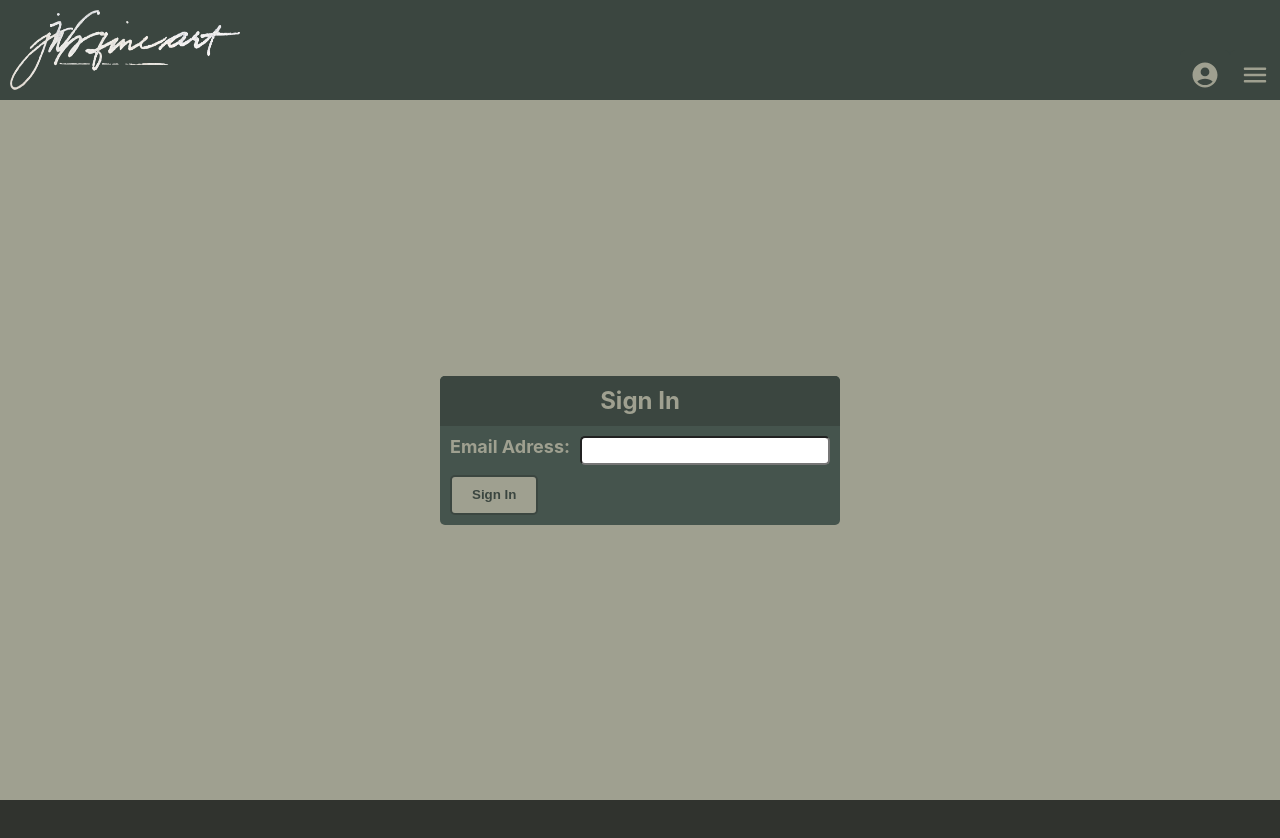
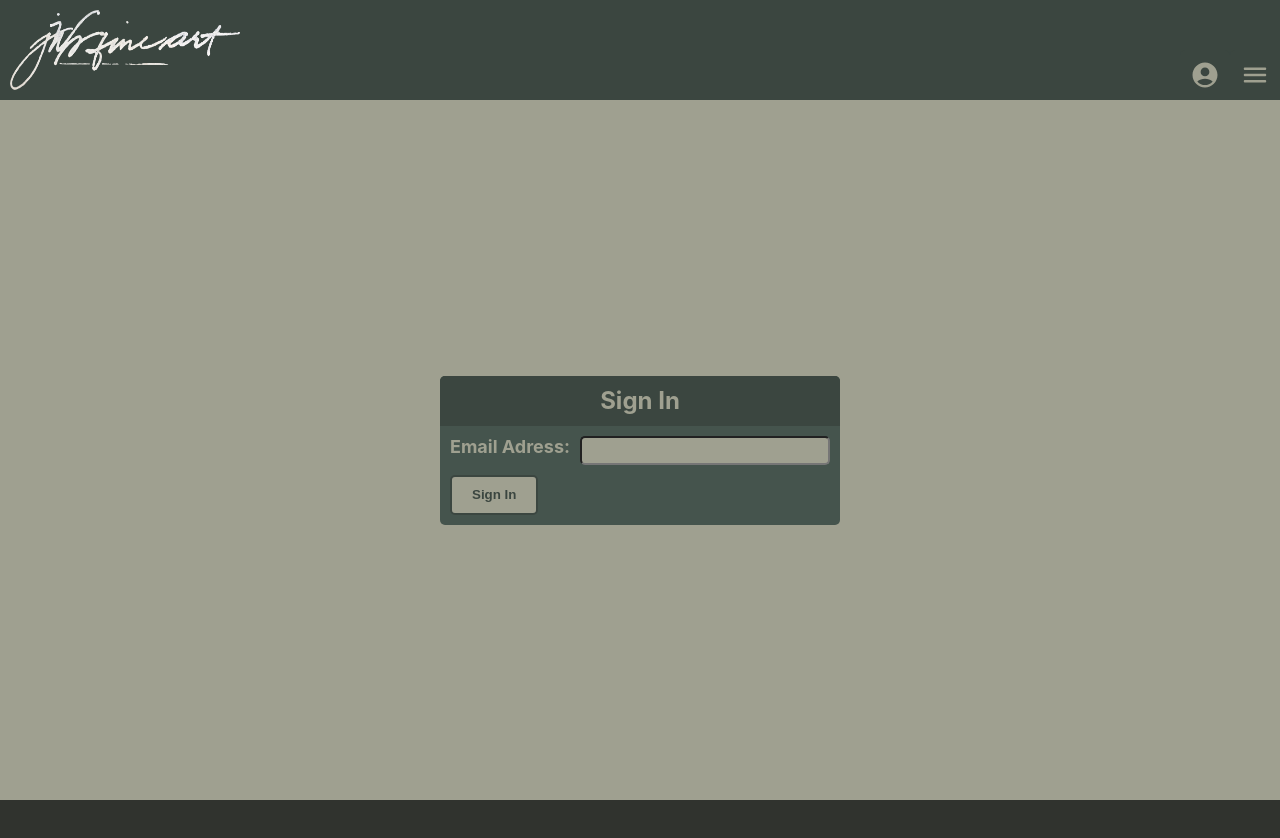
Before and after one commit to tsmith165/next_auth_generic, a Next.js app: page /signin in a window 1280 px wide. Shown: the top 838 px of the page. Built offline with nearby package versions, Linux system fonts and the light colour scheme; no server answers.

Commit message:
using NEXTAUTH_URL for production

```diff
--- a/pages/signin.js
+++ b/pages/signin.js
@@ -4,7 +4,6 @@ import { getCsrfToken, signIn  } from "next-auth/react";
 import PageLayout from '../src/components/layout/PageLayout'
 import styles from '../styles/SignIn.module.scss'
 
-import { Backdrop } from '@material-ui/core';
 import { CircularProgress } from '@material-ui/core';
 
 export default function SignIn({ csrfToken }) {
--- a/styles/SignIn.module.scss
+++ b/styles/SignIn.module.scss
@@ -14,8 +14,11 @@
 
 .email_input_container { width: 100%; display: flex; flex-direction: row; margin-bottom: 10px; }
 .email_label { color: $light; font-size: 18px; font-weight: bold; margin-right: 10px; }
-.email_input { padding: 5px 10px; box-sizing: border-box; border-radius: 5px; flex: 2;  }
-.email_input:focus { }
+.email_input { padding: 5px 10px; box-sizing: border-box; border-radius: 5px; flex: 2; background-color: $light !important; color: $secondary; }
+.email_input:-webkit-autofill,
+.email_input:-webkit-autofill:hover,
+.email_input:-webkit-autofill:focus,
+.email_input:-webkit-autofill:active { background-color: $light !important; }
 
 .submit_container { height: 40px; display: flex; flex-direction: row; }
 
```
